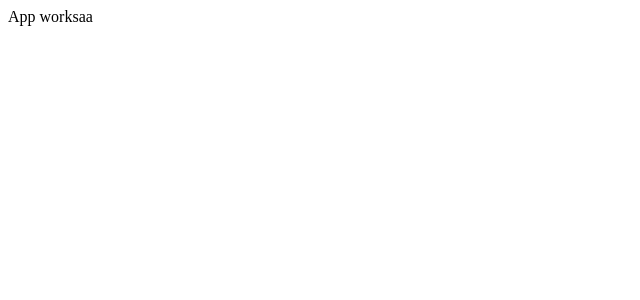
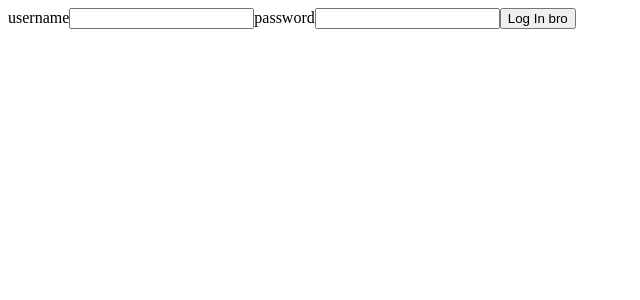
Before and after one commit to aladeen92i/mern-vote-ethereum, a React (Create React App) app in the folder client/: page / in a window 1280 px wide. Shown: the top 300 px of the page, without its empty margins (0-640 px from the left). Built offline with nearby package versions, Linux system fonts and the light colour scheme.

Commit message:
setting up react components

```diff
--- a/client/package.json
+++ b/client/package.json
@@ -4,6 +4,7 @@
   "private": true,
   "dependencies": {
     "axios": "^0.18.0",
+    "jwt-decode": "^2.2.0",
     "react": "^16.8.3",
     "react-dom": "^16.8.3",
     "react-redux": "^6.0.1",
--- /dev/null
+++ b/client/src/components/Auth.jsx
@@ -0,0 +1,45 @@
+import React, { Component } from 'react';
+import { connect } from 'react-redux';
+import {authUser, logout} from '../store/actions';
+
+class Auth extends Component {
+
+    constructor(props){
+
+        super(props);
+        this.state = {
+            username: '',
+            password: ''
+        };
+        this.handleChange = this.handleChange.bind(this);
+        this.handleSubmit = this.handleSubmit.bind(this);
+    }
+
+    handleChange(e){
+        this.setState({ [e.target.name]: e.target.value });
+    }
+
+    handleSubmit(e){
+        const {username, password } = this.state;
+        const {authType} = this.props;
+        e.preventDefault();
+        //console.log(username, password);
+        this.props.authUser(authType || 'login', {username, password});
+    }
+
+    render(){
+        const { username, password } = this.state;
+
+        return <div>
+            <form onSubmit={this.handleSubmit}>
+                <label htmlFor="username" >username</label>
+                <input type="text" value={username} name="username" onChange={this.handleChange}/>
+                <label htmlFor="password" >password</label>
+                <input type="password" value={password} name="password" onChange={this.handleChange}/>
+                <button type="submit" >Log In bro</button>
+            </form>
+        </div>;
+    }
+}
+
+export default connect(() => ({}), {authUser, logout})(Auth);
--- /dev/null
+++ b/client/src/components/ErrorMessage.jsx
@@ -0,0 +1,2 @@
+import React from 'react';
+import {}
--- a/client/src/containers/App.jsx
+++ b/client/src/containers/App.jsx
@@ -1,16 +1,31 @@
-import React, {Component} from 'react';
+import React from 'react';
 import {Provider} from 'react-redux';
+import decode from 'jwt-decode';
 
 // my own middlewarez
-import api from '../services/api';
+// import api from '../services/api';
 import {store} from '../store';
+import {setCurrentUser, addError, setToken} from '../store/actions';
+import Auth from '../components/Auth';
+
+
+
+if(localStorage.jwtToken) {
+    setToken(localStorage.jwtToken);
+    try {
+        store.dispatch(setCurrentUser(decode(localStorage.jwtToken)));
+    } catch (err) {
+        store.dispatch(setCurrentUser({}));
+        store.dispatch(addError(err));
+    }
+}
 
 
 //const App = () => <div>App works</div> ;
 
 const App = () => (
     <Provider store={store}>
-        <div>App worksaa</div>
+        <Auth authType={'login'}/>
     </Provider>
 );
 
--- a/client/src/store/actions/auth.js
+++ b/client/src/store/actions/auth.js
@@ -16,7 +16,7 @@ export const logout = () => {
         localStorage.clear();
         api.setToken(null);
         dispatch(setCurrentUser({}));
-        dispatch(remove());
+        dispatch(removeError());
     }
 }
 
--- a/client/src/store/index.js
+++ b/client/src/store/index.js
@@ -3,7 +3,7 @@ import thunk from 'redux-thunk';
 import rootReducer from './reducers'
 
 const DEFAULT_STATE = {
-    error: {message: null}
+    error: {message: null},
 };
 
 export const store = createStore(
--- a/client/src/store/reducers/index.js
+++ b/client/src/store/reducers/index.js
@@ -5,5 +5,6 @@ import error from './error';
 
 
 export default combineReducers({
-    error
+    error,
+    auth
 });
```
Also changed, not shown: 1 other file (tests, documents, lock files or other folders).
